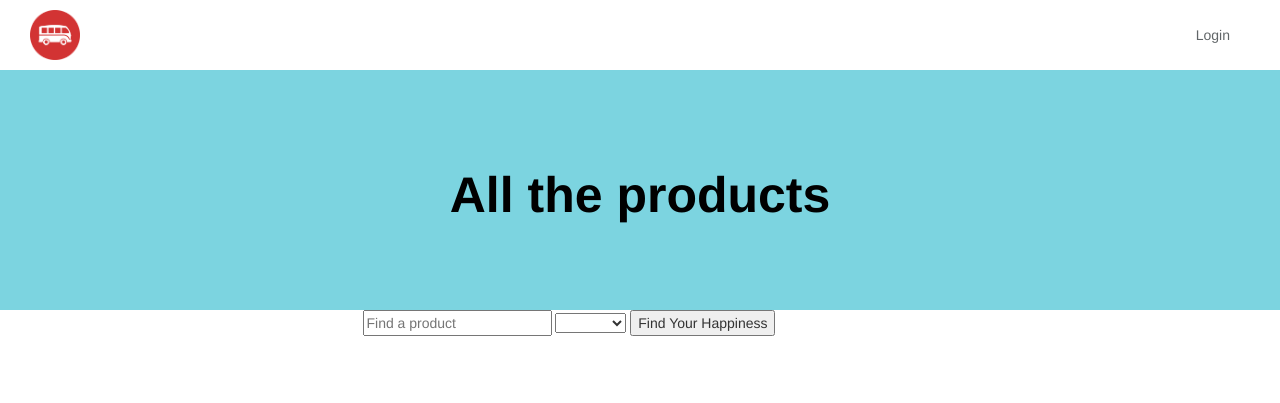
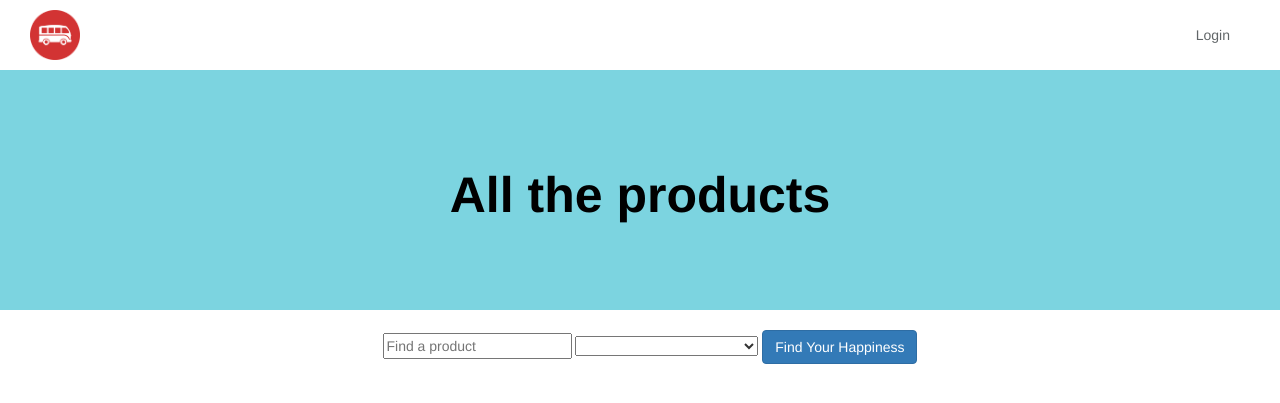
Before and after one commit to oknoops/quicksell, a Rails app: page / in a window 1280 px wide. Shown: the top 403 px of the page. Run offline with Rails 7, Linux system fonts and the light colour scheme; data that the repository does not hold is empty; style sheets or scripts are compiled from the project's sources; some libraries are stand-ins or nearby versions.

Commit message:
added categories to the app

```diff
--- a/app/assets/stylesheets/pages/_product.scss
+++ b/app/assets/stylesheets/pages/_product.scss
@@ -8,3 +8,7 @@
   background-size: cover;
   background-position: center;
 }
+
+.new-form {
+  margin: 20px;
+}
--- a/app/controllers/payments_controller.rb
+++ b/app/controllers/payments_controller.rb
@@ -20,11 +20,10 @@ class PaymentsController < ApplicationController
       currency: 'eur',
       description: 'Custom donation'
     )
-
-    rescue Stripe::CardError => e
-      flash[:error] = e.message
     current_user.wallet += @amount
     current_user.save
+  rescue Stripe::CardError => e
+    flash[:error] = e.message
     redirect_to new_payment_path
   end
 end
--- a/app/controllers/products_controller.rb
+++ b/app/controllers/products_controller.rb
@@ -52,7 +52,7 @@ class ProductsController < ApplicationController
   private
 
   def product_params
-    params.require(:product).permit(:name, :description, :price, :picture, :pickup_time, :pickup_address)
+    params.require(:product).permit(:name, :description, :price, :picture, :pickup_time, :pickup_address, :category)
   end
 
   def set_product
--- a/app/views/products/_form.html.erb
+++ b/app/views/products/_form.html.erb
@@ -4,6 +4,7 @@
     <%= f.input :name %>
     <%= f.input :price %>
     <%= f.input :description %>
+    <%= f.input :category, collection: [ "Books and Magazine", "Movies and Video Games", "High-Tech","Toys and Youth","House and Pets","Beauty and Wellbeing","Retail", "Clothing and Fashion", "Sport and Leisure", "Cars and Mechanics", "Handmade"].sort %>
     <%= f.input :pickup_time, :input_html => { :value => DateTime.now.strftime("%d/%m/%Y -- %I:%M%p")}, :as => :string %>
     <%= f.input :pickup_address %>
     <%= f.input :picture %>
--- a/app/views/products/index.html.erb
+++ b/app/views/products/index.html.erb
@@ -5,7 +5,7 @@
 
 <div class = 'container'>
   <div class = 'row' id='list'>
-    <div class='col-sm-6 col-sm-offset-3'>
+    <div class='col-md-8 col-md-offset-3'>
       <div class='new-form'>
       <%= form_tag products_path(anchor: 'list'), method: :get do %>
         <%= text_field_tag :query,
@@ -13,8 +13,8 @@
           placeholder: "Find a product",
           class: 'form-controle'
         %>
-        <%= select_tag :price, "<option>>1 €</option><option>1-5 €</option><option>Bird </option><option>Reptile</option><option>Dragon</option><option>Unicorn</option><option>Rabbit</option><option>Fish</option>", include_blank: true%>
-        <%= submit_tag "Find Your Happiness"%>
+        <%= select_tag :category, options_for_select([ "Books and Magazine", "Movies and Video Games", "High-Tech","Toys and Youth","House and Pets","Beauty and Wellbeing","Retail", "Clothing and Fashion", "Sport and Leisure", "Cars and Mechanics", "Handmade"].sort), include_blank: true%>
+        <%= submit_tag "Find Your Happiness", class: "btn btn-primary"%>
       <% end %>
       </div>
     </div>
--- /dev/null
+++ b/db/migrate/20181114084511_add_category_to_products.rb
@@ -0,0 +1,5 @@
+class AddCategoryToProducts < ActiveRecord::Migration[5.2]
+  def change
+    add_column :products, :category, :string
+  end
+end
```
Also changed, not shown: db/schema.rb.
